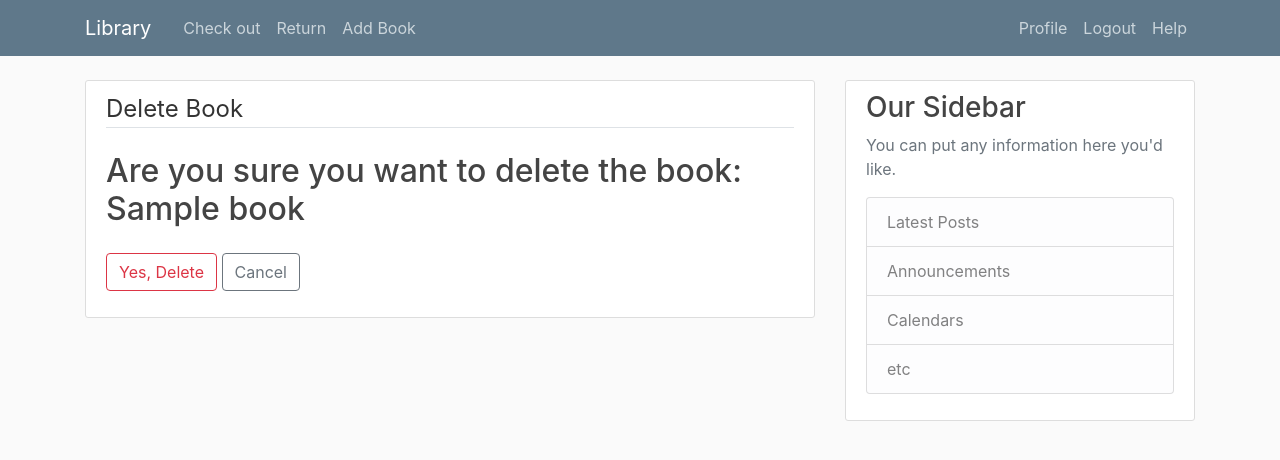
After one commit to BartoszCzernal/LibrarySystemManagement, a Django app: page /book/1/delete/ in a window 1280 px wide. The commit adds this page. Shown: the top 460 px of the page. Run offline with Django 3.2, Linux system fonts and the light colour scheme; a user stored in the database is signed in; tables that the repository leaves empty hold one stand-in row (values such as "Sample post"); some libraries are stand-ins or nearby versions.

Commit message:
Create Add, Update, Delete Book

```diff
--- a/books/models.py
+++ b/books/models.py
@@ -1,5 +1,6 @@
 from django.db import models
 from isbn_field import ISBNField
+from django.urls import reverse
 
 
 class Author(models.Model):
@@ -40,3 +41,6 @@ class Book(models.Model):
 
     def authors_names(self):
         return ', '.join([str(author.first_name) + ' ' + str(author.last_name) for author in self.authors.all()])
+
+    def get_absolute_url(self):
+        return reverse('book-detail', kwargs={'pk': self.pk})
--- a/books/templates/books/base.html
+++ b/books/templates/books/base.html
@@ -35,6 +35,7 @@
             {% if user.is_authenticated %}
               <a class="nav-item nav-link" href="#">Check out</a>
               <a class="nav-item nav-link" href="#">Return</a>
+              <a class="nav-item nav-link" href="{% url 'book-create' %}">Add Book</a>
             {% endif %}
             </div>
             <!-- Navbar Right Side -->
--- /dev/null
+++ b/books/templates/books/book_confirm_delete.html
@@ -0,0 +1,16 @@
+{% extends "books/base.html" %}
+{% block content %}
+    <div class="content-section">
+        <form method="POST">
+            {% csrf_token %}
+            <fieldset class="form-group">
+                <legend class="border-bottom mb-4">Delete Book</legend>
+                <h2>Are you sure you want to delete the book: {{ object.title }}</h2>
+            </fieldset>
+            <div class="form-group">
+                <button class="btn btn-outline-danger" type="submit">Yes, Delete</button>
+                <a class="btn btn-outline-secondary" href="{% url 'book-detail' object.id %}">Cancel</a>
+            </div>
+        </form>
+    </div>
+{% endblock content %}
--- a/books/templates/books/book_detail.html
+++ b/books/templates/books/book_detail.html
@@ -4,4 +4,6 @@
 <p>{{ book.isbn }} - {{ book.title }}</p>
 <p>{{ book.date_of_release }}</p>
 <p>{{ book.authors_names }}</p>
+<a class="btn btn-outline-secondary" href="{% url 'book-update' book.id %}">Update</a>
+<a class="btn btn-outline-danger" href="{% url 'book-delete' book.id %}">Delete</a>
 {% endblock content %}
--- a/books/urls.py
+++ b/books/urls.py
@@ -1,8 +1,11 @@
 from django.urls import path
 from . import views
-from .views import BookListView, BookDetailView
+from .views import BookListView, BookDetailView, BookCreateView, BookUpdateView, BookDeleteView
 
 urlpatterns = [
     path('', BookListView.as_view(), name='home'),
-    path('book/<int:pk>', BookDetailView.as_view(), name='book-detail')
+    path('book/<int:pk>', BookDetailView.as_view(), name='book-detail'),
+    path('book/new/', BookCreateView.as_view(), name='book-create'),
+    path('book/<int:pk>/update/', BookUpdateView.as_view(), name='book-update'),
+    path('book/<int:pk>/delete/', BookDeleteView.as_view(), name='book-delete'),
 ]
--- a/books/views.py
+++ b/books/views.py
@@ -1,6 +1,6 @@
 from django.shortcuts import render
 from .models import Book
-from django.views.generic import ListView, DetailView
+from django.views.generic import ListView, DetailView, CreateView, UpdateView, DeleteView
 from django.contrib.auth.mixins import LoginRequiredMixin
 
 
@@ -13,3 +13,18 @@ class BookListView(LoginRequiredMixin, ListView):
 class BookDetailView(LoginRequiredMixin, DetailView):
     model = Book
     context_object_name = 'book'
+
+
+class BookCreateView(LoginRequiredMixin, CreateView):
+    model = Book
+    fields = '__all__'
+
+
+class BookUpdateView(LoginRequiredMixin, UpdateView):
+    model = Book
+    fields = '__all__'
+
+
+class BookDeleteView(LoginRequiredMixin, DeleteView):
+    model = Book
+    success_url = '/'
```
Also changed, not shown: books/templates/books/book_form.html (added, +27 -0 lines).
